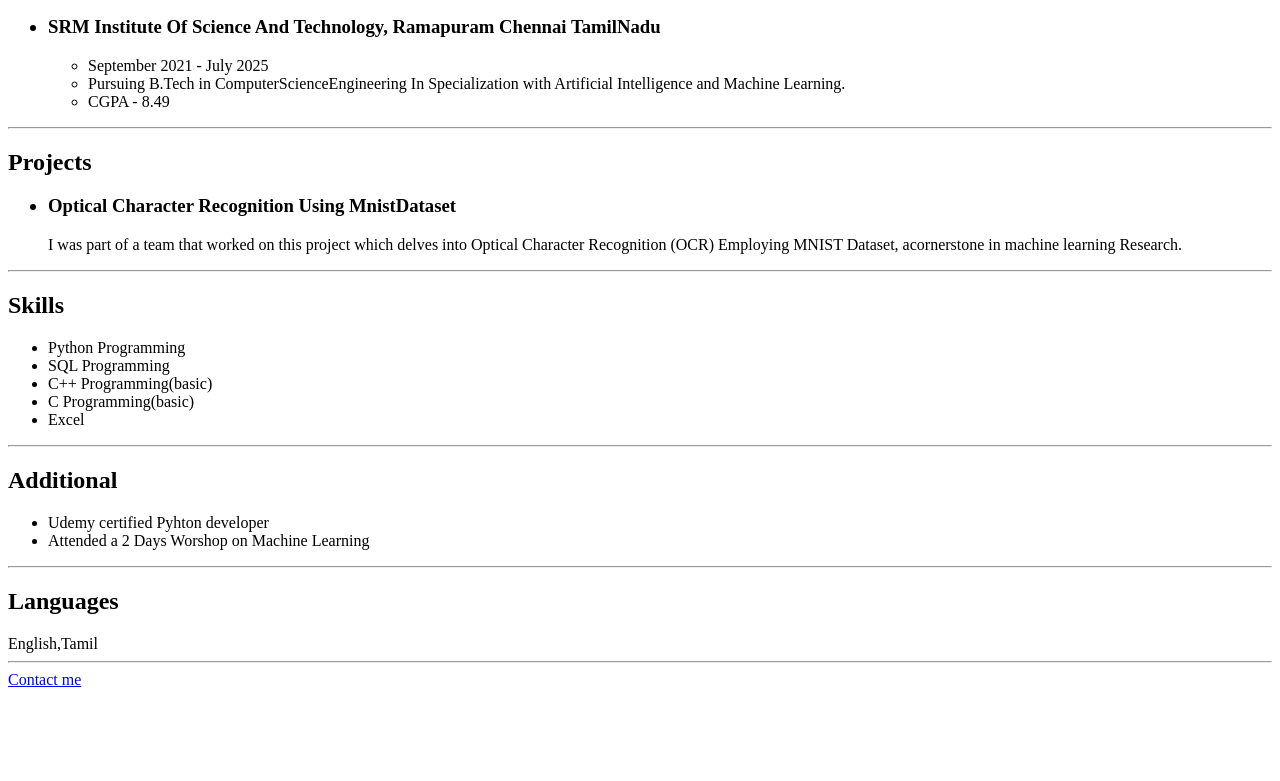
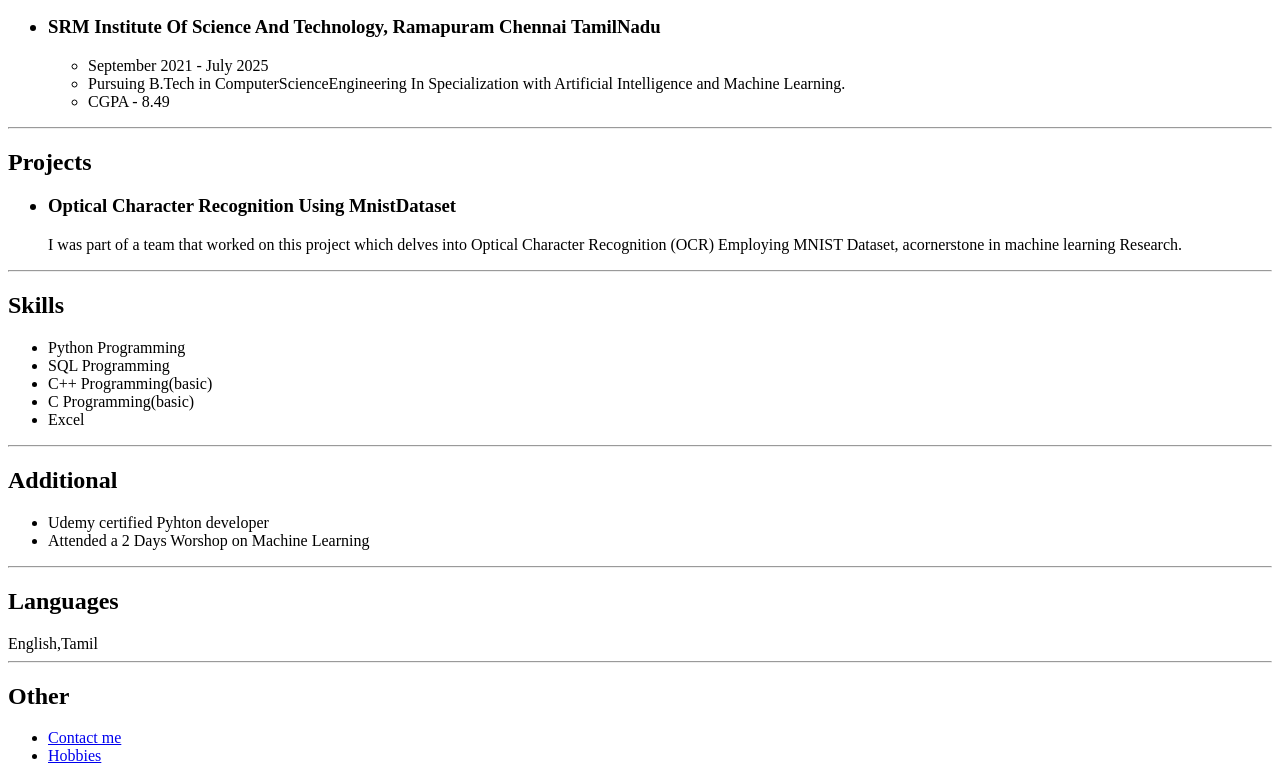
Before and after one commit to NSvishnushankar02/html-Portfolio, a plain HTML site: page index.html in a window 1280 px wide. Shown: the part 543-1324 px from the top of the page. Before the commit the page ends 1240 px from the top, so only its background shows below. Drawn offline with Linux system fonts and the light colour scheme.

Commit message:
Update index.html

```diff
--- a/index.html
+++ b/index.html
@@ -58,4 +58,8 @@
         <h2>Languages</h2>
         English,Tamil
         <hr />
-        <a href="./index1.html"> Contact me </a>
+        <h2>Other</h2>
+        <ul>
+            <li><a href="./index1.html"> Contact me </a></li>
+            <li><a href="./h/hobbies.html"> Hobbies </a></li>
+        </ul>
```
